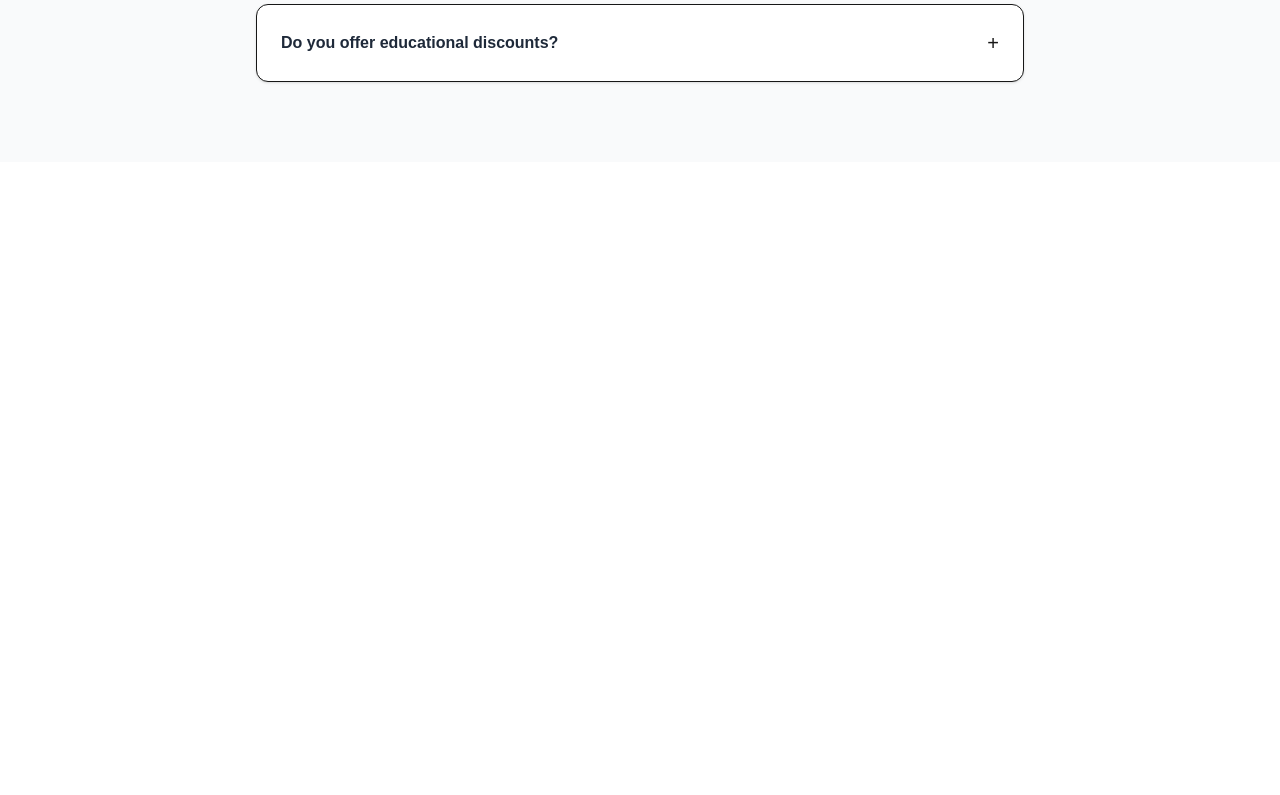
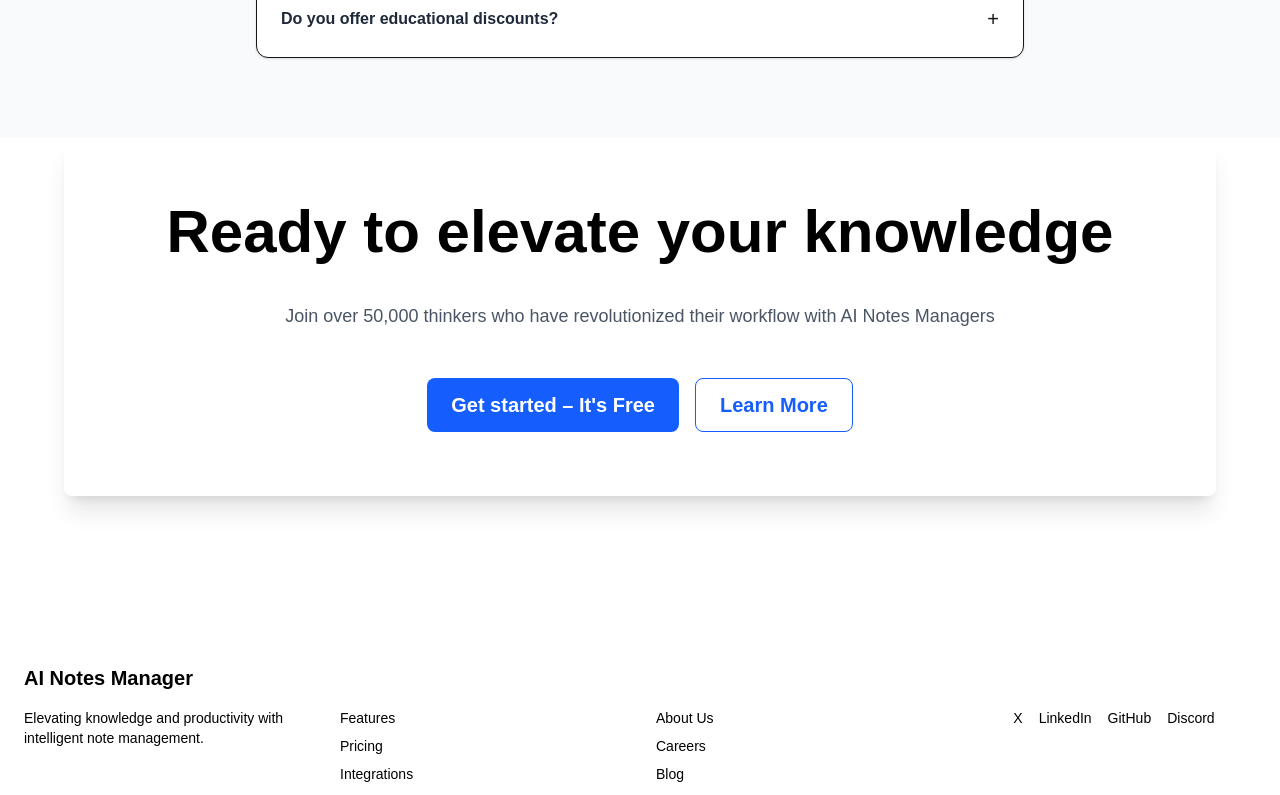
Before and after one commit to abhaymauryadev/AIPoweredNoteManager, a Next.js app: page /pricing in a window 1280 px wide. Shown: the part 1360-2155 px from the top of the page. Before the commit the page ends 1522 px from the top, so only its background shows below. Built offline with nearby package versions, Linux system fonts and the light colour scheme.

Commit message:
feat: added the footer components in pricing page

```diff
--- a/app/(public)/pricing/page.jsx
+++ b/app/(public)/pricing/page.jsx
@@ -1,5 +1,6 @@
 "use client";
 import FAQSection from "@/components/common/FAQSection";
+import Footer from "@/components/common/Footer";
 import { useState } from "react";
 // import
 
@@ -16,7 +17,6 @@ export default function PricingPage() {
     <>
       <section className="min-h-screen bg-gray-50 py-16 px-6">
         <div className="max-w-6xl mx-auto text-center">
-
           {/* Header */}
           <h1 className="text-3xl sm:text-3xl md:text-4xl lg:text-7xl font-bold mb-4">
             Simple, <span className="text-blue-600">Transparent</span> Pricing
@@ -29,13 +29,17 @@ export default function PricingPage() {
 
           {/* Toggle */}
           <div className="flex items-center justify-center gap-4 mb-12">
-          <span className={`${billingCycle === "monthly" ? "font-semibold" : "text-gray-500"}`}>
+            <span
+              className={`${billingCycle === "monthly" ? "font-semibold" : "text-gray-500"}`}
+            >
               Monthly
             </span>
 
             <button
               onClick={() =>
-              setBillingCycle(billingCycle === "monthly" ? "yearly" : "monthly")
+                setBillingCycle(
+                  billingCycle === "monthly" ? "yearly" : "monthly",
+                )
               }
               className="w-14 h-7 bg-gray-300 rounded-full relative"
             >
@@ -46,14 +50,15 @@ export default function PricingPage() {
               />
             </button>
 
-          <span className={`${billingCycle === "yearly" ? "font-semibold" : "text-gray-500"}`}>
+            <span
+              className={`${billingCycle === "yearly" ? "font-semibold" : "text-gray-500"}`}
+            >
               Yearly <span className="text-green-600 text-sm">SAVE 20%</span>
             </span>
           </div>
 
           {/* Pricing Cards */}
           <div className="grid md:grid-cols-3 gap-8">
-
             {/* Personal */}
             <div className="bg-white border rounded-xl p-8 shadow-sm">
               <h3 className="text-xl font-semibold mb-2">Personal</h3>
@@ -77,7 +82,6 @@ export default function PricingPage() {
 
             {/* Pro */}
             <div className="bg-white border-2 border-blue-500 rounded-xl p-8 shadow-lg relative">
-
               <span className="absolute -top-3 left-1/2 -translate-x-1/2 bg-blue-600 text-white text-xs px-3 py-1 rounded-full">
                 MOST POPULAR
               </span>
@@ -97,7 +101,7 @@ export default function PricingPage() {
                 <li>✔ Priority email support</li>
               </ul>
 
-            <button className="w-full py-2 rounded-lg text-white bg-gradient-to-r from-blue-500 to-purple-500">
+              <button className="w-full py-2 rounded-lg text-white bg-linear-to-r from-blue-500 to-purple-500">
                 Start 14-Day Free Trial
               </button>
             </div>
@@ -122,13 +126,40 @@ export default function PricingPage() {
                 Coming Soon
               </button>
             </div>
-
           </div>
         </div>
       </section>
 
-    //
+      {/* FAQ section */}
       <FAQSection />
+
+      <section className="bg-white">
+        <div className="shadow-xl max-w-6xl mx-auto px-6 py-16 grid grid-cols-1 gap-6 rounded-lg text-center">
+          <div>
+            <h1 className="text-4xl sm:text-3xl md:text-4xl lg:text-6xl font-bold mb-4 text-black">
+              Ready to elevate your knowledge
+            </h1>
+          </div>
+
+          <p className="lg:text-lg text-gray-600 mb-6">
+            Join over 50,000 thinkers who have revolutionized their workflow
+            with AI Notes Managers
+          </p>
+
+          <div className="flex justify-center gap-4">
+            <button className="bg-blue-600 text-[15px] sm:text-lg md:text-xl lg:text-1xl text-white px-6 py-3 rounded-lg font-semibold hover:bg-blue-700 transition">
+              Get started – It's Free
+            </button>
+
+            <button className="border text-[15px] sm:text-lg md:text-xl lg:text-1xl border-blue-600 text-blue-600 px-6 py-3 rounded-lg font-semibold hover:bg-blue-50 transition">
+              Learn More
+            </button>
+          </div>
+        </div>
+      </section>
+
+      {/* Footer  */}
+      <Footer/>
     </>
   );
 }
```
Lines whose indentation alone changed are shown as unchanged.
